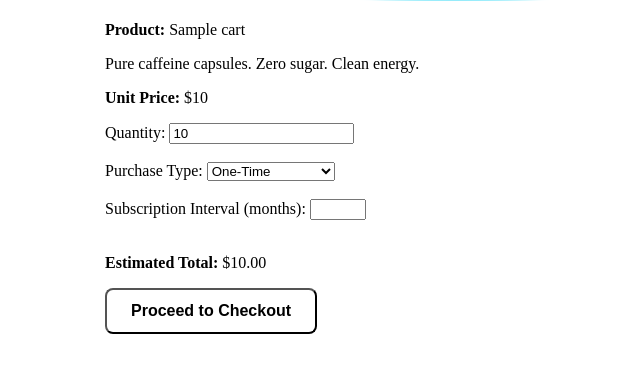
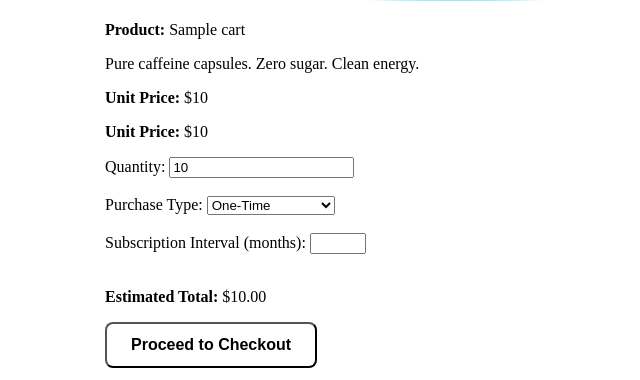
Before and after one commit to LordHandLee/PureCaffeination_website, a Django app: template shop/templates/cart.html in a window 1280 px wide. Shown: the part 549-929 px from the top of the page, without its empty margins (55-695 px from the left). Run offline with Django 5.2, Linux system fonts and the light colour scheme; data comes from the database, SQL or seed files in the repository; tables that the repository leaves empty hold one stand-in row (values such as "Sample post"); the template is opened without the code that fills it: values that come from a table or form of the project are taken from there, most other values are stand-ins (such as "Sample title", 1, 10 or a date in 2020).

Commit message:
test display of product price on cart.html cart.price_cents

```diff
--- a/shop/templates/cart.html
+++ b/shop/templates/cart.html
@@ -10,6 +10,7 @@
       <p><strong>Product:</strong> {{ cart.name }}</p>
       <p>Pure caffeine capsules. Zero sugar. Clean energy.</p>
       <p><strong>Unit Price:</strong> ${{ cart.price_cents|floatformat:-2 }}</p>
+      <p><strong>Unit Price:</strong> ${{ cart.price_cents }}</p>
     </div>
   </div>
 
```
